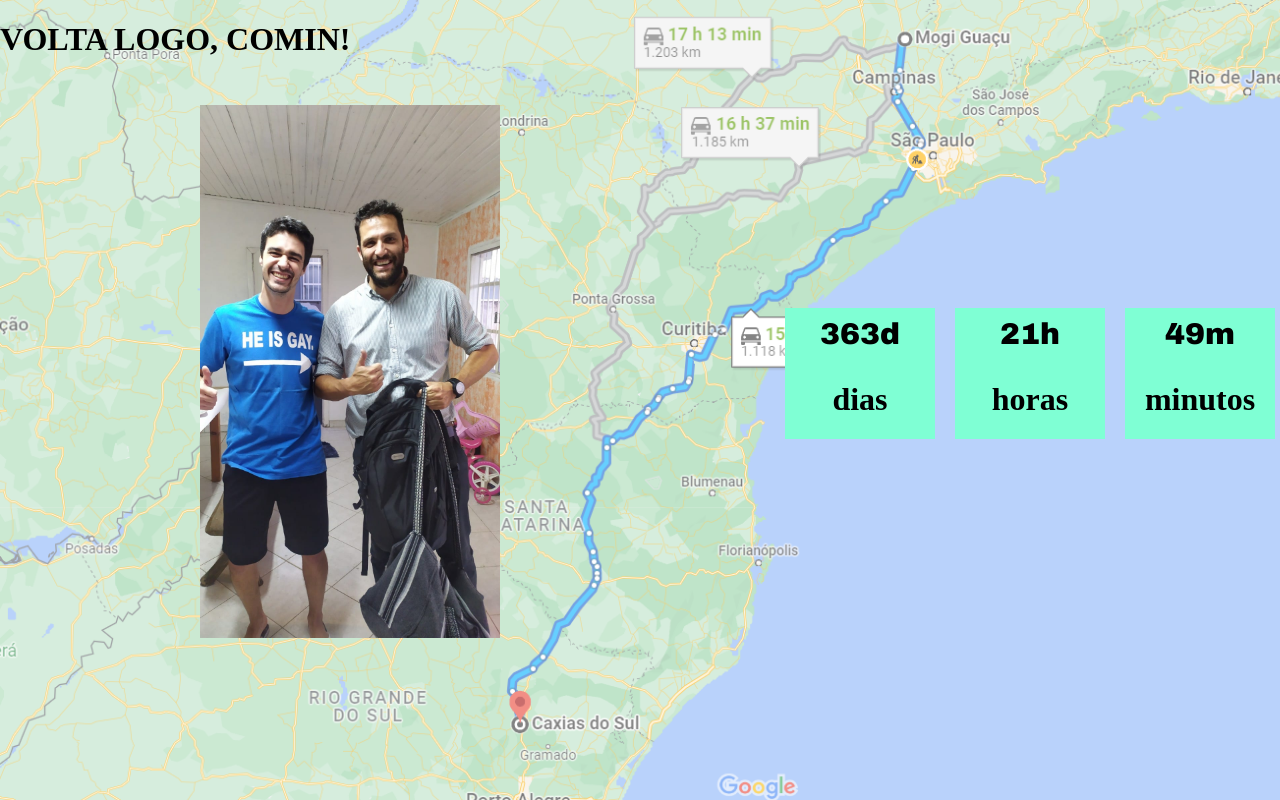
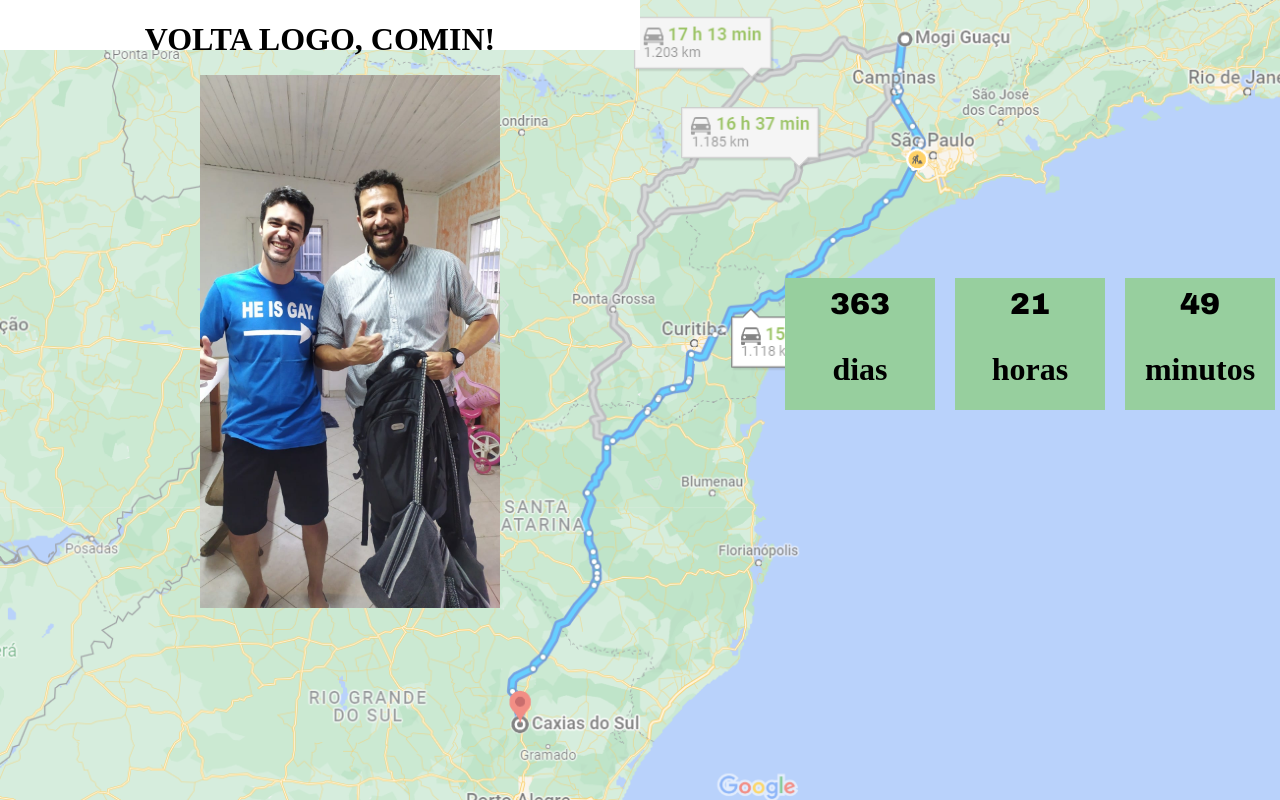
Before and after one commit to EVZummach/site-comin, a plain HTML site: page index.html in a window 1280 px wide. Shown: the top 800 px of the page. Drawn offline with Linux system fonts and the light colour scheme.

Commit message:
still something to do

```diff
--- a/index.css
+++ b/index.css
@@ -1,10 +1,19 @@
 body {
     margin: 0px;
+    display: flex;
+    flex-direction: column  ;
 }
 
-.body h1{
+.header{
+    background-color: white;
+    width: 50%;
+    height: 50px;
+}
+
+.header h1{
+    text-align: center;
     font-size: xx-large;
-    font-weight: bold;
+    font-weight: bolder;
 }
 
 .background{
@@ -54,7 +63,7 @@ body {
 }
 
 .group {
-    background-color:aquamarine;
+    background-color:#97CF9E;
     margin: 10px;
     width: 150px;
     display: flex;
--- a/index.html
+++ b/index.html
@@ -14,7 +14,9 @@
     <div class="background">
     </div>
 
-    <h1>VOLTA LOGO, COMIN!</h1>
+    <div class="header">
+        <h1>VOLTA LOGO, COMIN!</h1>
+    </div>
 
     <div class="container">
 
--- a/index.js
+++ b/index.js
@@ -10,10 +10,10 @@ function calculateRemainingTime() {
   var minutes = Math.floor((timeleft % (1000 * 60 * 60)) / (1000 * 60));
   var seconds = Math.floor((timeleft % (1000 * 60)) / 1000);
 
-  document.getElementById("days").innerHTML = days + "d"
-  document.getElementById("hours").innerHTML = hours + "h"
-  document.getElementById("minutes").innerHTML = minutes + "m"
-  document.getElementById("seconds").innerHTML = seconds + "s"
+  document.getElementById("days").innerHTML = days
+  document.getElementById("hours").innerHTML = hours
+  document.getElementById("minutes").innerHTML = minutes
+  document.getElementById("seconds").innerHTML = seconds
 }
 
 
```
Also changed, not shown: images/chaves-coming.jpeg (added).
